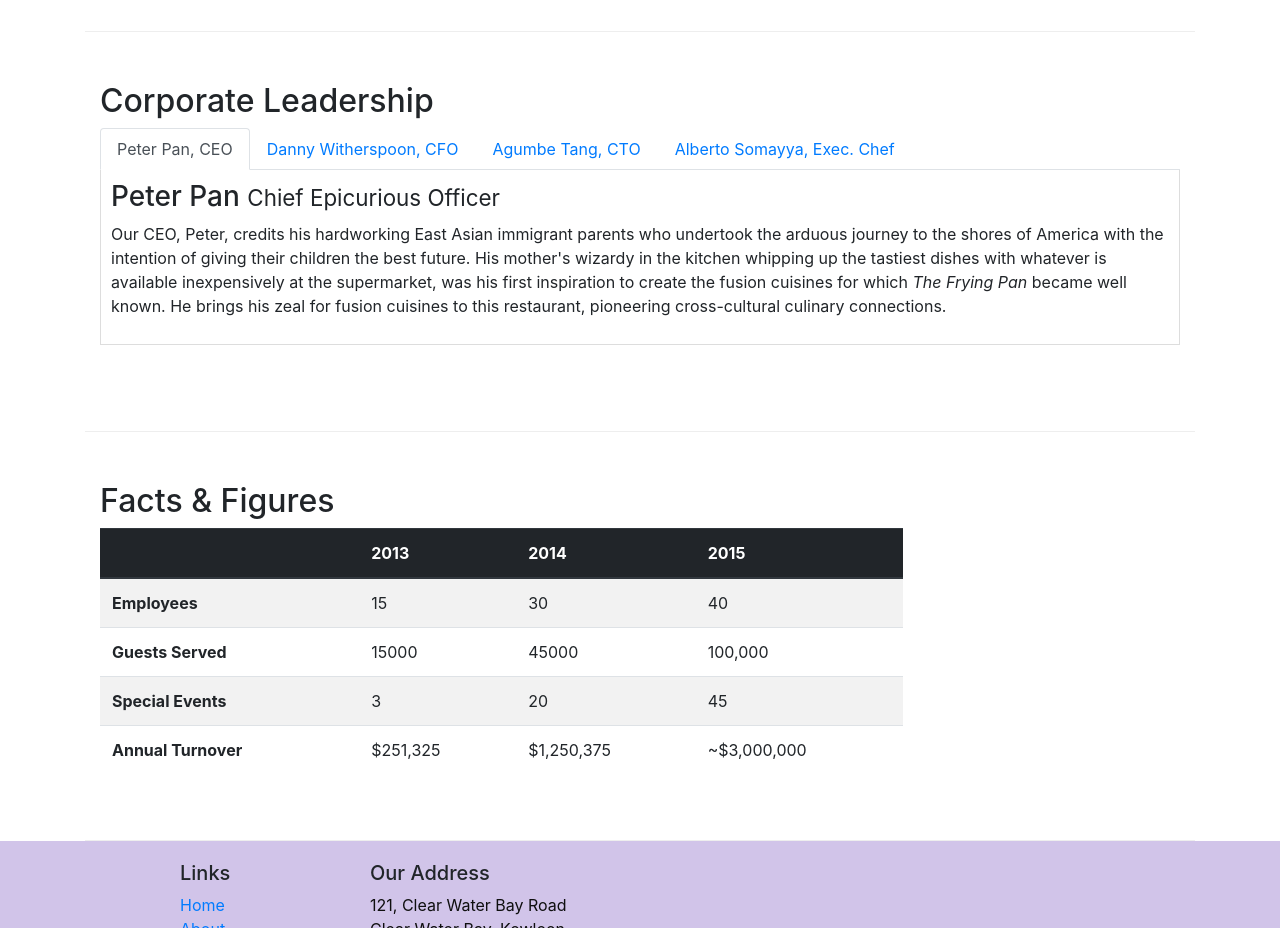
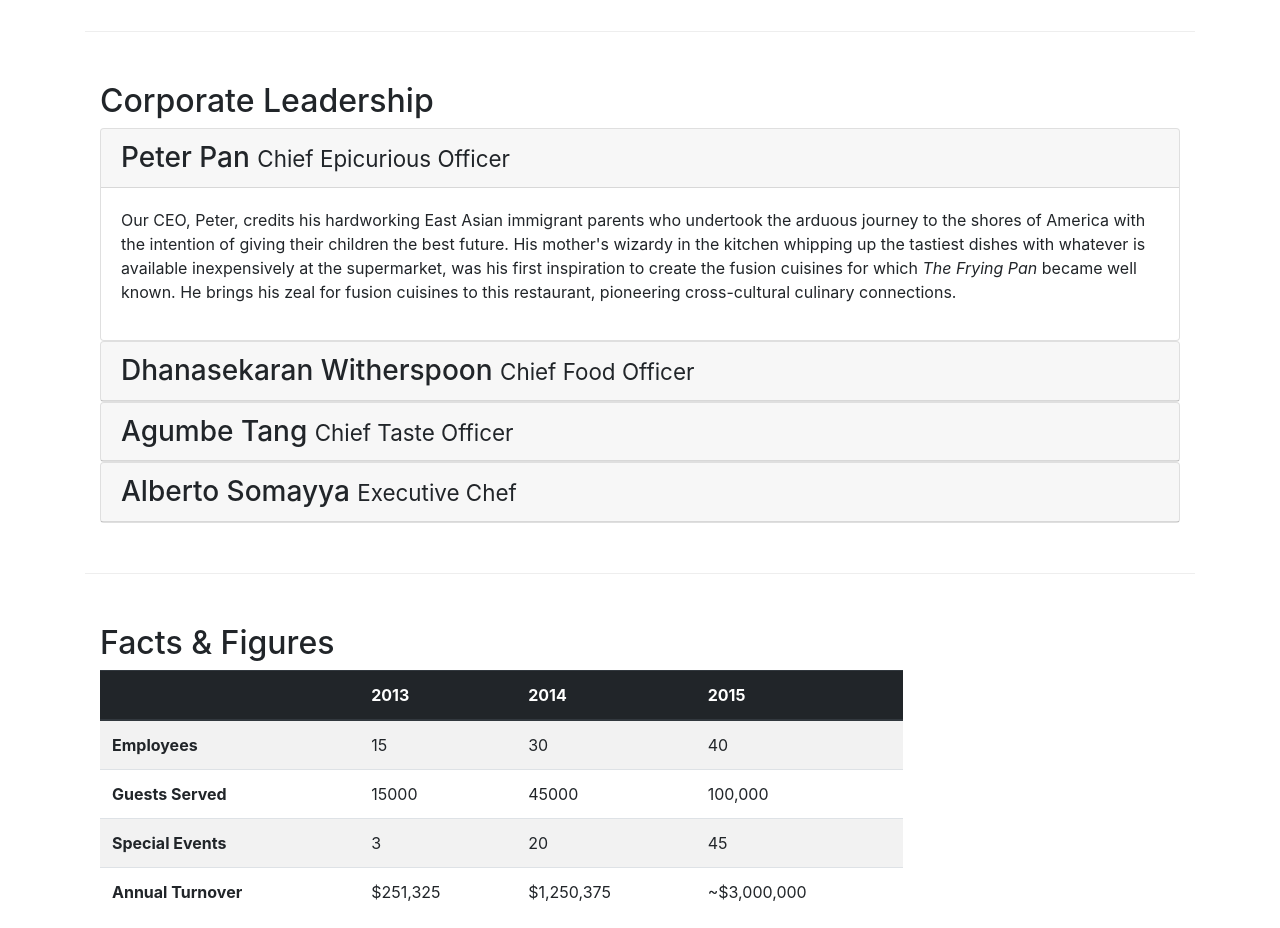
Before and after one commit to vijay-guttula/web-test, a website: page aboutus.html in a window 1280 px wide. Shown: the part 940-1868 px from the top of the page. Drawn offline with nearby package versions, Linux system fonts and the light colour scheme.

Commit message:
Accordian Added

```diff
--- a/aboutus.html
+++ b/aboutus.html
@@ -115,55 +115,94 @@
             <div class="col-12">
                 <h2>Corporate Leadership</h2>
 
-                <ul class="nav nav-tabs">
-                    <li class="nav-item">
-                        <a class="nav-link active" href="#peter" role="tab" data-toggle="tab">Peter Pan, CEO</a>
-                    </li>
-                    <li class="nav-item">
-                        <a class="nav-link" href="#danny" role="tab" data-toggle="tab">Danny Witherspoon, CFO</a>
-                    </li>
-                    <li class="nav-item">
-                        <a class="nav-link" href="#agumbe" role="tab" data-toggle="tab">Agumbe Tang, CTO</a>
-                    </li>
-                    <li class="nav-item">
-                        <a class="nav-link" href="#alberto" role="tab" data-toggle="tab">Alberto Somayya, Exec. Chef</a>
-                    </li>
-                </ul>
 
-                <div class="tab-content">
-                    <div role="tabpanel" class="tab-pane fade show active" id="peter">
-                        <h3>Peter Pan <small>Chief Epicurious Officer</small></h3>
-                        <p class="d-none d-sm-block">Our CEO, Peter, credits his hardworking East Asian immigrant parents who undertook the arduous journey to the shores of America with the intention of giving their children the best future. His mother's wizardy in the kitchen whipping
-                            up the tastiest dishes with whatever is available inexpensively at the supermarket, was his first inspiration to create the fusion cuisines for which <em>The
+
+                <div id="accordion">
+                    <div class="card">
+                        <div class="card-header" role="tab" id="peterhead">
+                            <h3 class="mb-0">
+                                <a data-toggle="collapse" data-target="#peter"> Peter Pan <small>Chief
+                                            Epicurious Officer</small>
+                                    </a>
+                            </h3>
+                        </div>
+                        <div class="collapse show" id="peter" data-parent="#accordion">
+                            <div class="card-body">
+
+                                <p class="d-none d-sm-block">Our CEO, Peter, credits his hardworking East Asian immigrant parents who undertook the arduous journey to the shores of America with the intention of giving their children the best future. His mother's wizardy in the kitchen
+                                    whipping up the tastiest dishes with whatever is available inexpensively at the supermarket, was his first inspiration to create the fusion cuisines for which <em>The
                                             Frying Pan</em> became well known. He brings his zeal for fusion cuisines to this restaurant, pioneering cross-cultural culinary connections.
                                 </p>
                             </div>
-                    <div role="tabpanel" class="tab-pane fade" id="danny">
-                        <h3>Dhanasekaran Witherspoon <small>Chief Food
-                                    Officer</small></h3>
-                        <p class="d-none d-sm-block">Our CFO, Danny, as he is affectionately referred to by his colleagues, comes from a long established family tradition in farming and produce. His experiences growing up on a farm in the Australian outback gave him great appreciation
-                            for varieties of food sources. As he puts it in his own words, <em>Everything that runs, wins,
+                        </div>
+                    </div>
+                    <div class="card">
+                        <div class="card-header" role="tab" id="dannyhead">
+                            <h3 class="mb-0">
+                                <a data-toggle="collapse" data-target="#danny">
+                                        Dhanasekaran Witherspoon <small>Chief
+                                            Food
+                                            Officer</small>
+
+                                    </a>
+                            </h3>
+                        </div>
+                        <div class="collapse" id="danny" data-parent="#accordion">
+                            <div class="card-body">
+                                <p class="d-none d-sm-block">Our CFO, Danny, as he is affectionately referred to by his colleagues, comes from a long established family tradition in farming and produce. His experiences growing up on a farm in the Australian outback gave him great
+                                    appreciation for varieties of food sources. As he puts it in his own words,
+                                    <em>Everything
+                                            that runs, wins,
                                             and
                                             everything
                                             that stays, pays!</em></p>
+                            </div>
+                        </div>
+                    </div>
 
+                    <div class="card">
+                        <div class="card-header" role="tab" id="agumbehead">
+                            <h3 class="mb-0">
+                                <a data-toggle="collapse" data-target="#agumbe">
+                                        Agumbe Tang <small>Chief Taste
+                                            Officer</small>
+
+                                    </a>
+                            </h3>
                         </div>
-                    <div role="tabpanel" class="tab-pane fade" id="agumbe">
-                        <h3>Agumbe Tang <small>Chief Taste Officer</small></h3>
-                        <p class="d-none d-sm-block">Blessed with the most discerning gustatory sense, Agumbe, our CTO, personally ensures that every dish that we serve meets his exacting tastes. Our chefs dread the tongue lashing that ensues if their dish does not meet his exacting
-                            standards. He lives by his motto, <em>You click
+                        <div class="collapse" id="agumbe" data-parent="#accordion">
+                            <div class="card-body">
+                                <p class="d-none d-sm-block">Blessed with the most discerning gustatory sense, Agumbe, our CTO, personally ensures that every dish that we serve meets his exacting tastes. Our chefs dread the tongue lashing that ensues if their dish does not meet his
+                                    exacting standards. He lives by his motto, <em>You
+                                            click
                                             only if you
                                             survive
                                             my lick.</em></p>
+                            </div>
 
                         </div>
-                    <div role="tabpanel" class="tab-pane fade" id="alberto">
-                        <h3>Alberto Somayya <small>Executive Chef</small></h3>
-                        <p class="d-none d-sm-block">Award winning three-star Michelin chef with wide International experience having worked closely with whos-who in the culinary world, he specializes in creating mouthwatering Indo-Italian fusion experiences. He says, <em>Put together the
-                                    cuisines from the two craziest cultures, and
+                    </div>
+
+                    <div class="card">
+                        <div class="card-header" role="tab" id="albertohead">
+                            <h3 class="mb-0">
+                                <a data-toggle="collapse" data-target="#alberto">
+                                        Alberto Somayya <small>Executive Chef</small>
+                                    </a>
+                            </h3>
+
+                        </div>
+                        <div class="collapse" id="alberto" data-parent="#accordion">
+                            <div class="card-body">
+                                <p class="d-none d-sm-block">Award winning three-star Michelin chef with wide International experience having worked closely with whos-who in the culinary world, he specializes in creating mouthwatering Indo-Italian fusion experiences. He says,
+                                    <em>Put together the
+                                            cuisines from the two craziest
+                                            cultures,
+                                            and
                                             you get
                                             a winning hit! Amma Mia!</em></p>
-
+                            </div>
+                        </div>
                     </div>
                 </div>
             </div>
```
Lines whose indentation alone changed are shown as unchanged.
